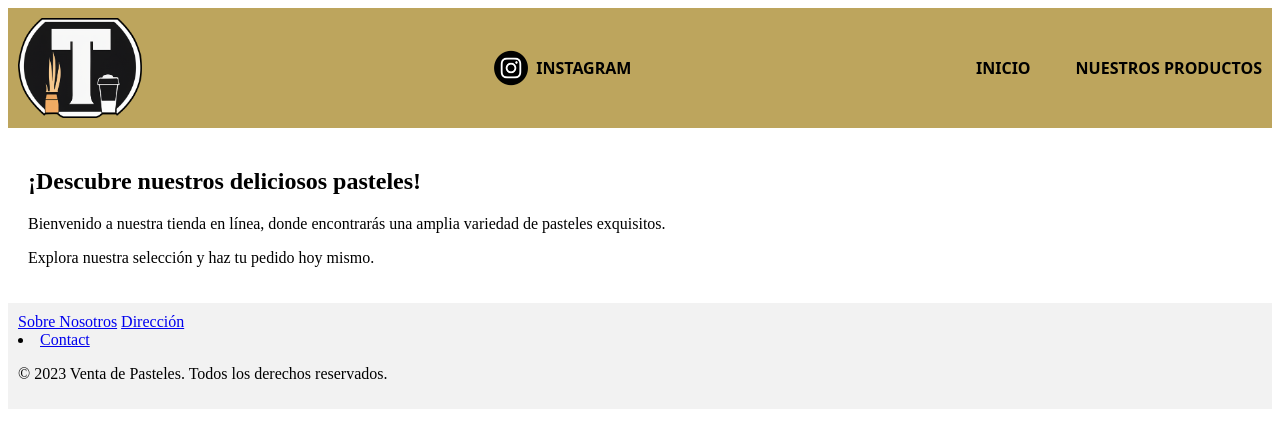
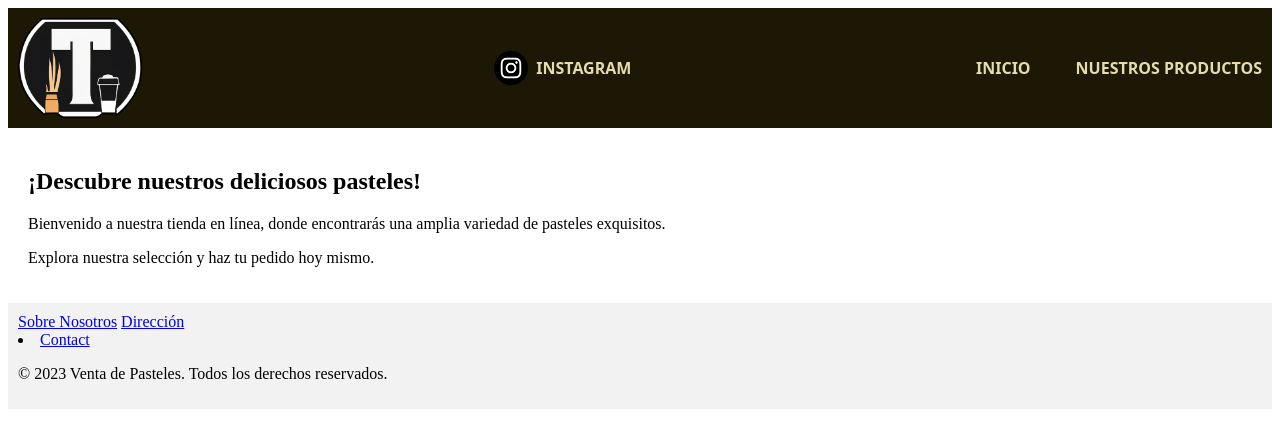
Before and after one commit to alanmol23/pasteleriatentacion, a plain HTML site: page index.html in a window 1280 px wide. Drawn offline with Linux system fonts and the light colour scheme.

Commit message:
color encabezado

```diff
--- a/diseño.css
+++ b/diseño.css
@@ -2,7 +2,7 @@
 
 /* Estilo para el encabezado y la navegación */
 header {
-    background-color: #bda55d;
+    background-color: #1d1705;
     background-size: 50px;
     padding: 10px;
 
@@ -56,13 +56,12 @@ header {
     align-items: center;
     font-family: system-ui, -apple-system, BlinkMacSystemFont, 'Segoe UI', Roboto, Oxygen, Ubuntu, Cantarell, 'Open Sans', 'Helvetica Neue', sans-serif;
     text-transform: uppercase;
-
-
+    color: #e6dbac;
 }
 
 .navbar__menu__list__item__link:hover {
     text-decoration: underline;
-    color: black;
+    color: #e6dbac;
 }
 
 
```
